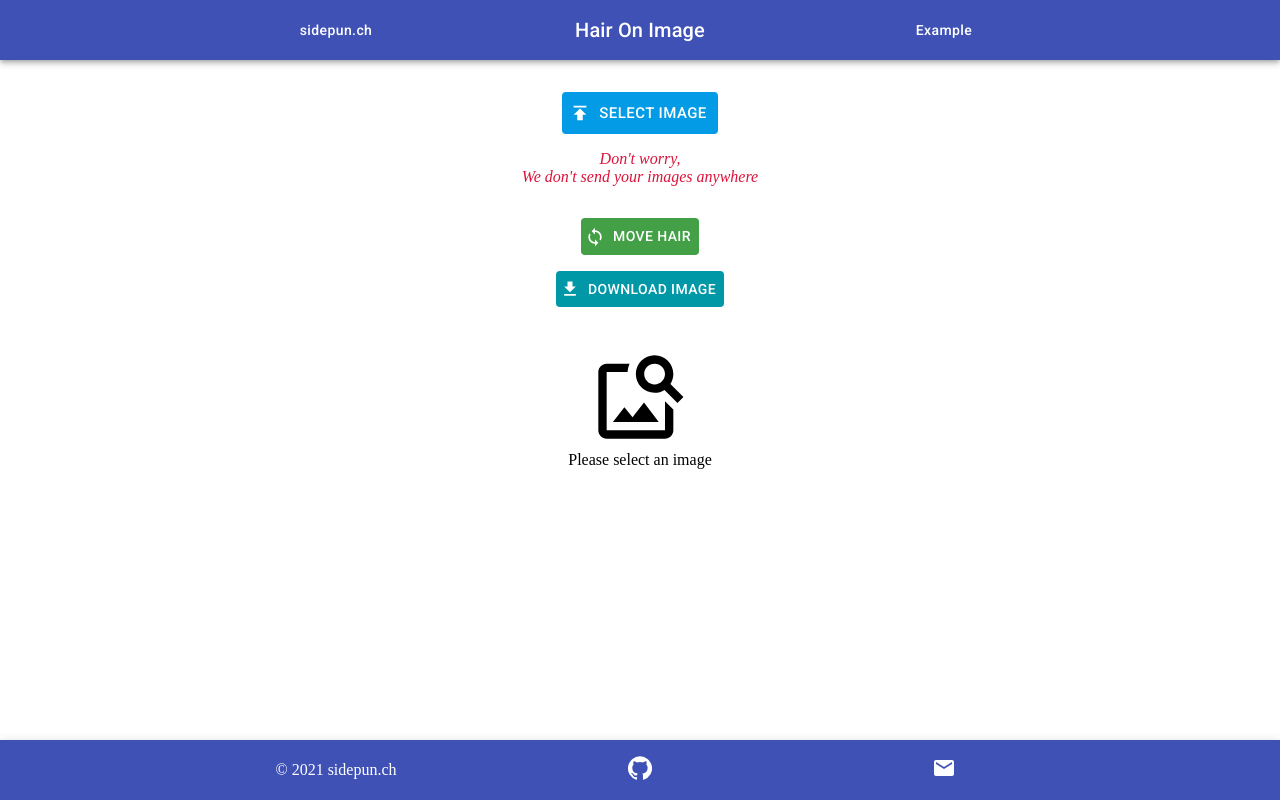
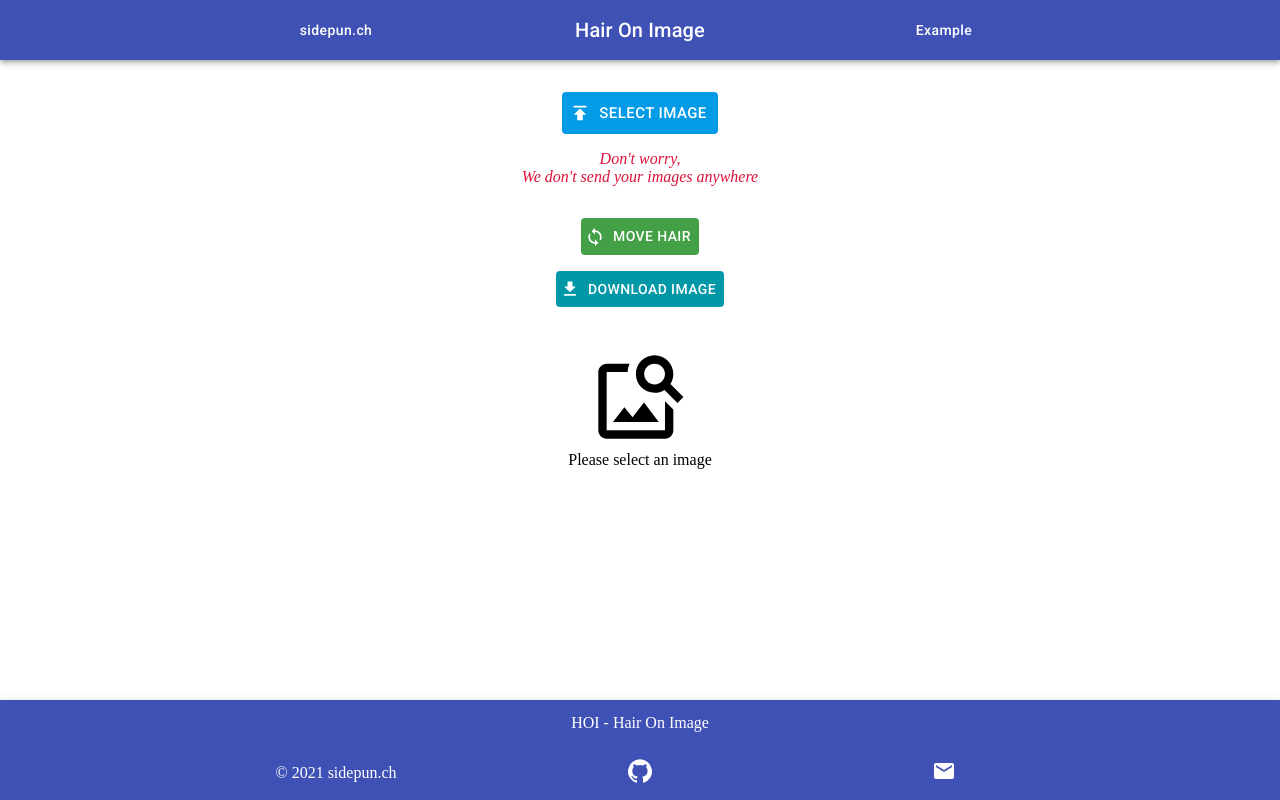
Before and after one commit to ciderkim/hoi-react, a React (Create React App) app: page / in a window 1280 px wide. Built offline with nearby package versions, Linux system fonts and the light colour scheme; the HTML template or start-up script is replaced by a standard one.

Commit message:
Update footer

```diff
--- a/src/components/Footer.tsx
+++ b/src/components/Footer.tsx
@@ -28,7 +28,10 @@ function Footer() {
         <AppBar position="static" color="primary" className={classes.footer}>
             <Container maxWidth="md">
                 <div className={classes.root}>
-                    <Grid container alignItems='center' style={{height: 60}}>
+                    <Grid container alignItems='center' style={{height: 100}}>
+                        <Grid item xs={12}>
+                            <span>HOI - Hair On Image</span>
+                        </Grid>
                         <Grid item xs>
                             <span>© 2021 sidepun.ch</span>
                         </Grid>
```
